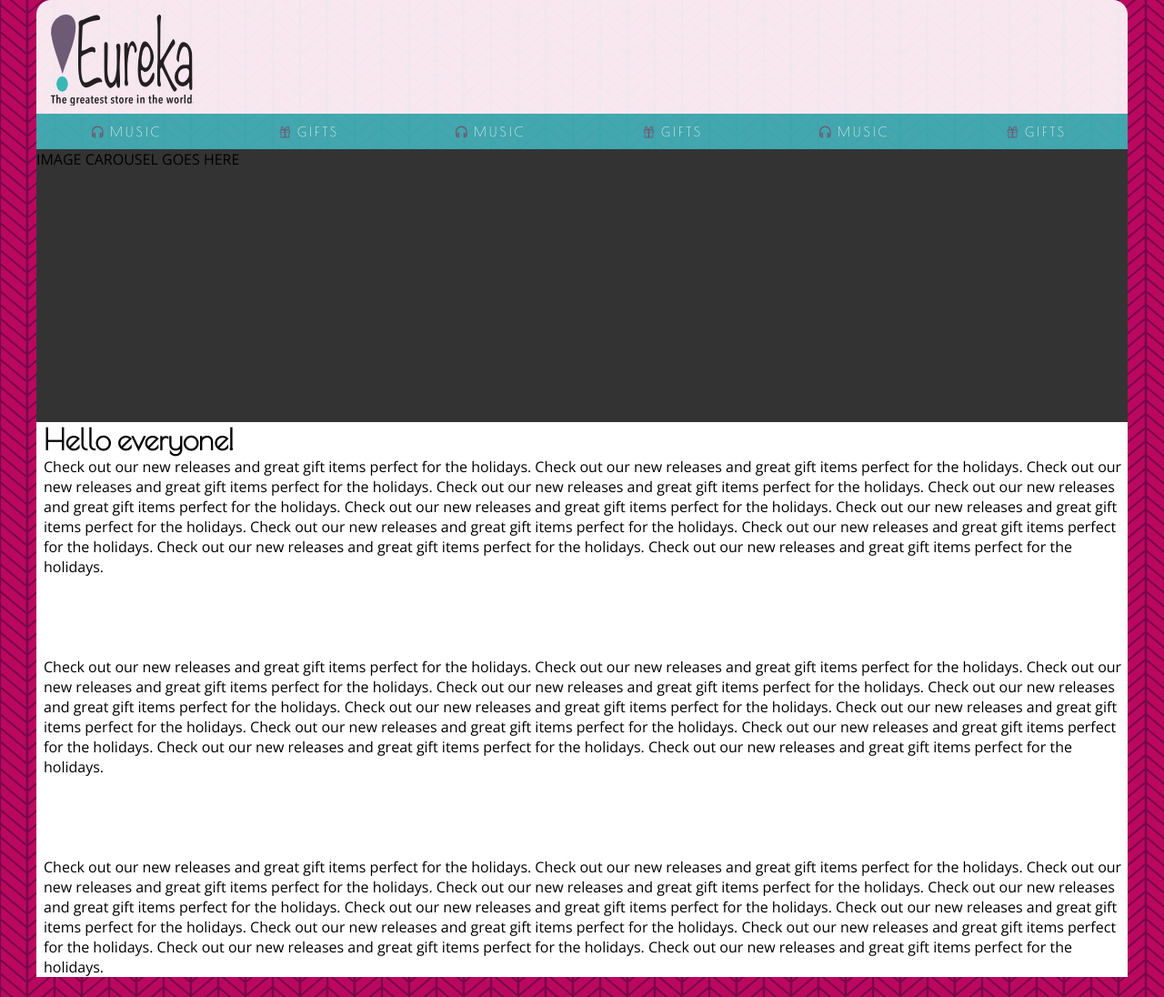
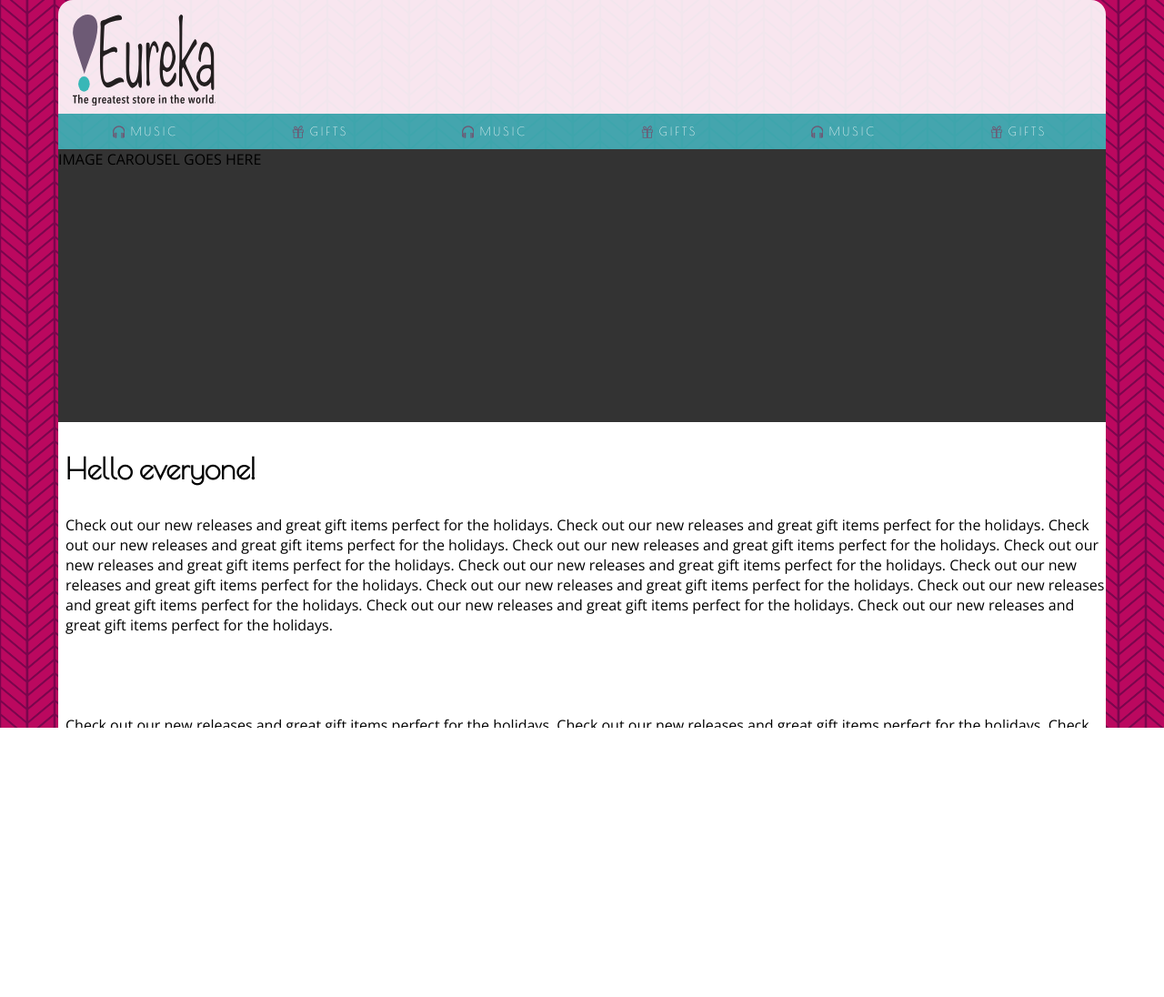
Before and after one commit to SarahEW1206/shop-site, a website: page app/index.html in a window 1280 px wide. Shown: the whole page at 91% size. After the commit the page ends 800 px from the top, so only its background shows below. Drawn offline with nearby package versions, Linux system fonts and the light colour scheme.

Commit message:
fixed error in imports stopping gulp

```diff
--- a/scss/imports/_basics.scss
+++ b/scss/imports/_basics.scss
@@ -42,14 +42,13 @@
 
 .slider {
 	height: 300px;
-	max-width: $width;
+	max-width: 100%;
 	background-color: #333;
 }
 
 html {
   overflow: hidden;
   height: 100%;
-  font-size: 100%;
   font-family: 'Open Sans', sans-serif;
 }
 
@@ -84,13 +83,12 @@ li {
 	display: flex;
 	flex-wrap: wrap;
 	align-items: center;
-	justify-content: space between;
 	flex-grow: 1;
 	padding: .4em;
 	/*margin: .05em*/;
 	background-color: rgba(56, 183, 183, .9);
 	border-radius: 0;
-	width: 8em;
+	width: 6em;
 }
 
 @media (min-width: 411px) {
@@ -115,12 +113,12 @@ a {
 	color: white;
 	font-family: 'Poiret One', cursive;
 	font-weight: lighter;
-	font-size: .9em;
+	font-size: .8em;
 	letter-spacing: 3px;
 }
 
 h1 {
-	margin: 0;
+	margin: 1em 0;
 	font-family: 'Poiret One', cursive;
 	padding-left: .25em;
 }
--- a/scss/styles.scss
+++ b/scss/styles.scss
@@ -1,2 +1,2 @@
-@import "variables/basics";
+@import "imports/variables";
 @import "imports/basics";
```
Also changed, not shown: app/css/styles.css, 1 other file.
